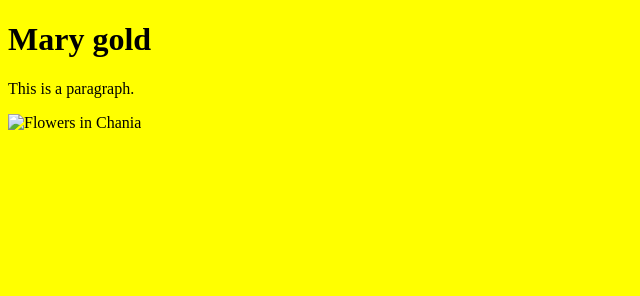
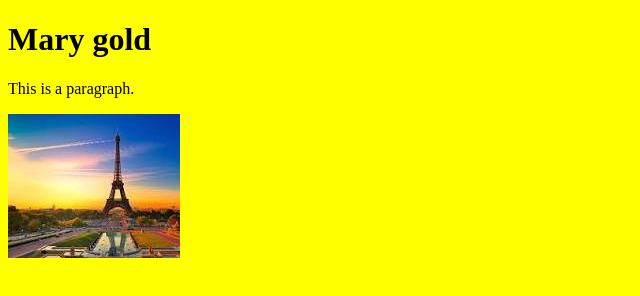
Before and after one commit to marygold18/vergel, a plain HTML site: page index.html in a window 1280 px wide. Shown: the whole page, without its empty margins (0-640 px from the left). Drawn offline with Linux system fonts and the light colour scheme.

Commit message:
Update index.html

```diff
--- a/index.html
+++ b/index.html
@@ -8,7 +8,7 @@
 <body style="background-color:yellow;">
 <h1>Mary gold</h1>
 <p>This is a paragraph.</p>
-<img src="img_chania.jpg" alt="Flowers in Chania">
+<img src="images/vergel.jpg" alt="Flowers in Chania">
 
 
 </body>
```
